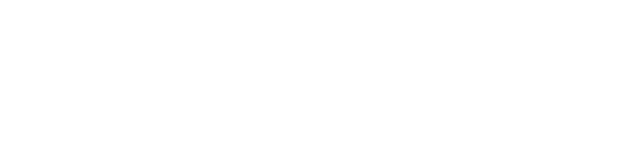
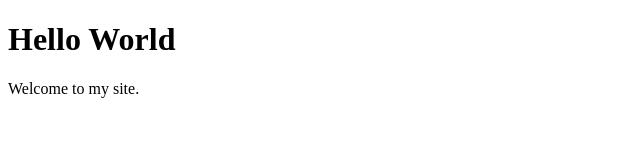
Before and after one commit to selewaut/infoviz, a plain HTML site: page index.html in a window 1280 px wide. Shown: the whole page, without its empty margins (0-640 px from the left). Drawn offline with Linux system fonts and the light colour scheme.

Commit message:
added h1 and p

```diff
--- a/index.html
+++ b/index.html
@@ -6,6 +6,8 @@
   <title>Santiago Elewaut - ITBA - Data Science - 2026</title>
 </head>
 <body>
+  <h1>Hello World</h1>
+  <p>Welcome to my site.</p>
 
 </body>
 </html>
```
